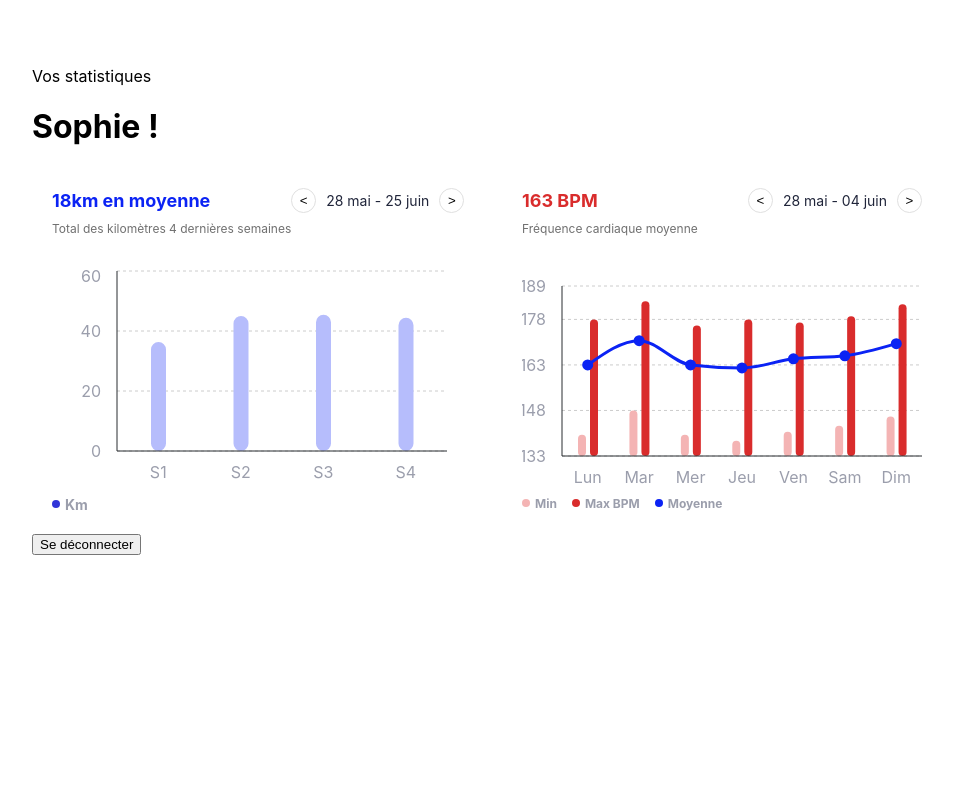
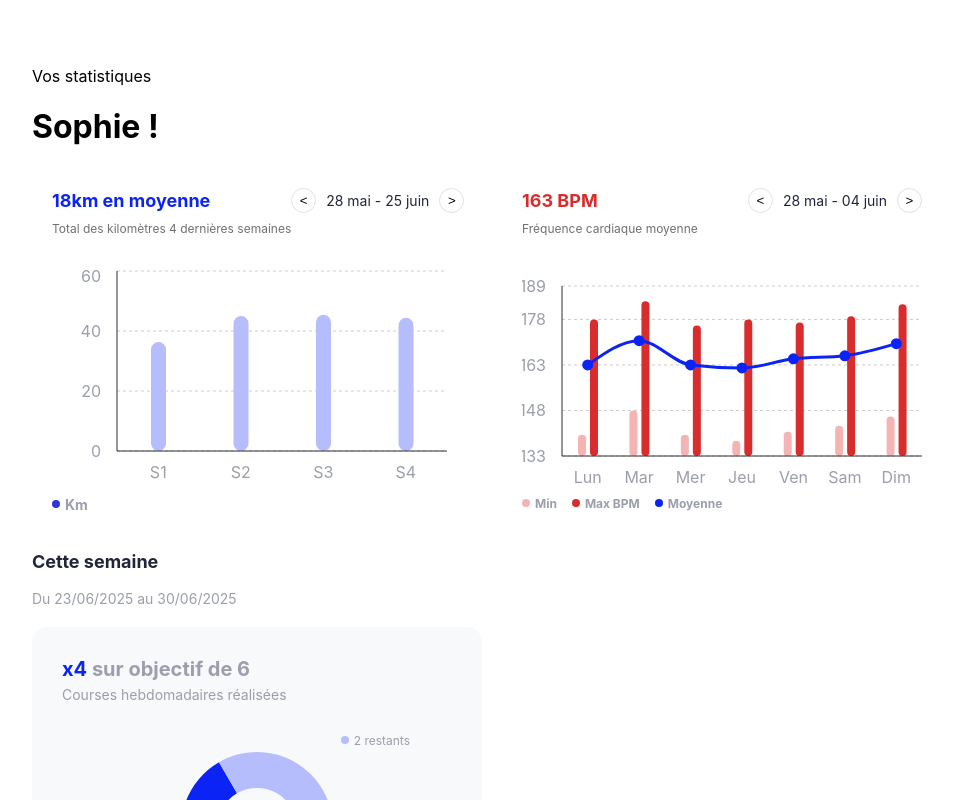
Before and after one commit to StellaElian/sportsee-front, a React (Create React App) app: page /login in a window 1280 px wide. Both pictures are taken after a click on the button "Se connecter". Shown: the top 800 px of the page, without its empty margins (18-971 px from the left). Built offline with nearby package versions, Linux system fonts and the light colour scheme.

Commit message:
Réalisation graphique activité semaine

```diff
--- /dev/null
+++ b/src/components/WeeklyGoalChart.jsx
@@ -0,0 +1,65 @@
+import React from 'react';
+import { PieChart, Pie, Cell, ResponsiveContainer } from 'recharts';
+
+// --- LES DONNÉES ---
+const data = [
+    { name: 'réalisées', value: 4, color: '#0B23F4' },
+    { name: 'restants', value: 2, color: '#B6BDFC' }
+];
+
+export default function WeeklyGoalChart() {
+    return (
+        // LE GRAND ENCADRÉ
+        <div style={{ backgroundColor: '#F8F9FA', padding: '30px', borderRadius: '15px', width: '450px', height: '342px', display: 'flex', flexDirection: 'column', boxSizing: 'border-box' }}>
+
+            {/* L'EN-TÊTE DU GRAPHIQUE */}
+            <div style={{ marginBottom: '30px' }}>
+                <h3 style={{ margin: '0 0 5px 0', fontSize: '20px', color: '#9B9EAC' }}>
+                    <span style={{ color: '#0B23F4', fontWeight: 'bold' }}>x4</span> sur objectif de 6
+                </h3>
+                <p style={{ margin: 0, fontSize: '14px', color: '#9B9EAC' }}>Courses hebdomadaires réalisées</p>
+            </div>
+
+            {/* LA BOÎTE (306 x 190) - avec position relative */}
+            <div style={{ position: 'relative', width: '306px', height: '190px', margin: '0 auto' }}>
+
+                {/* LE GRAPHIQUE AU CENTRE */}
+                <ResponsiveContainer width="100%" height="100%">
+                    <PieChart>
+                        <Pie
+                            data={data}
+                            cx="50%" // Centré horizontalement
+                            cy="50%" // Centré verticalement
+                            innerRadius={40} // Taille du trou
+                            outerRadius={76} // 162 / 2 (La taille exacte de Figma)
+                            startAngle={0} // Ton réglage parfait
+                            endAngle={-360} // Ton réglage parfait
+                            dataKey="value"
+                            stroke="none" // On enlève la bordure blanche entre les parts
+                        >
+                            {data.map((entry, index) => (
+                                <Cell key={`cell-${index}`} fill={entry.color} />
+                            ))}
+                        </Pie>
+                    </PieChart>
+                </ResponsiveContainer>
+
+                {/* --- NOS ÉTIQUETTES--- */}
+
+                {/* Étiquette : 2 restants (En haut à droite de la boîte de 306x190) */}
+                <div style={{ position: 'absolute', top: '0px', right: '0px', display: 'flex', alignItems: 'center', gap: '5px' }}>
+                    <div style={{ width: '8px', height: '8px', borderRadius: '50%', backgroundColor: '#B6BDFC' }}></div>
+                    <span style={{ fontSize: '12px', color: '#9B9EAC' }}>2 restants</span>
+                </div>
+
+                {/* Étiquette : 4 réalisées (En bas à gauche de la boîte de 306x190) */}
+                <div style={{ position: 'absolute', bottom: '0px', left: '0px', display: 'flex', alignItems: 'center', gap: '5px' }}>
+                    <div style={{ width: '8px', height: '8px', borderRadius: '50%', backgroundColor: '#0B23F4' }}></div>
+                    <span style={{ fontSize: '12px', color: '#9B9EAC' }}>4 réalisées</span>
+                </div>
+
+            </div>
+
+        </div>
+    );
+}
--- a/src/pages/Dashboard.jsx
+++ b/src/pages/Dashboard.jsx
@@ -3,6 +3,7 @@ import { AuthContext } from '../context/AuthContext'; // On importe la radio
 import { USER_MOCK_DATA } from '../data/mock';
 import DistanceChart from '../components/DistanceChart';
 import HeartRateChart from '../components/HeartRateChart';
+import WeeklyGoalChart from '../components/WeeklyGoalChart';
 
 
 export default function Dashboard() {
@@ -24,6 +25,17 @@ export default function Dashboard() {
                 <DistanceChart data={userData.runningData} />
                 <HeartRateChart data={userData.runningData} />
             </div>
+            {/* --- SECTION DU BAS (Cette semaine) --- */}
+            <div>
+                <p style={{ fontSize: '18px', color: '#20253A', fontWeight: 'bold' }}>Cette semaine</p>
+                <p style={{ color: '#9B9EAC', fontSize: '14px', marginBottom: '20px' }}>Du 23/06/2025 au 30/06/2025</p>
+
+                {/* Notre nouveau graphique Donut ! */}
+                <WeeklyGoalChart />
+            </div>
+
+            <br/>
+            <br/>
 
             <button onClick={logout}>Se déconnecter</button>
 
```
